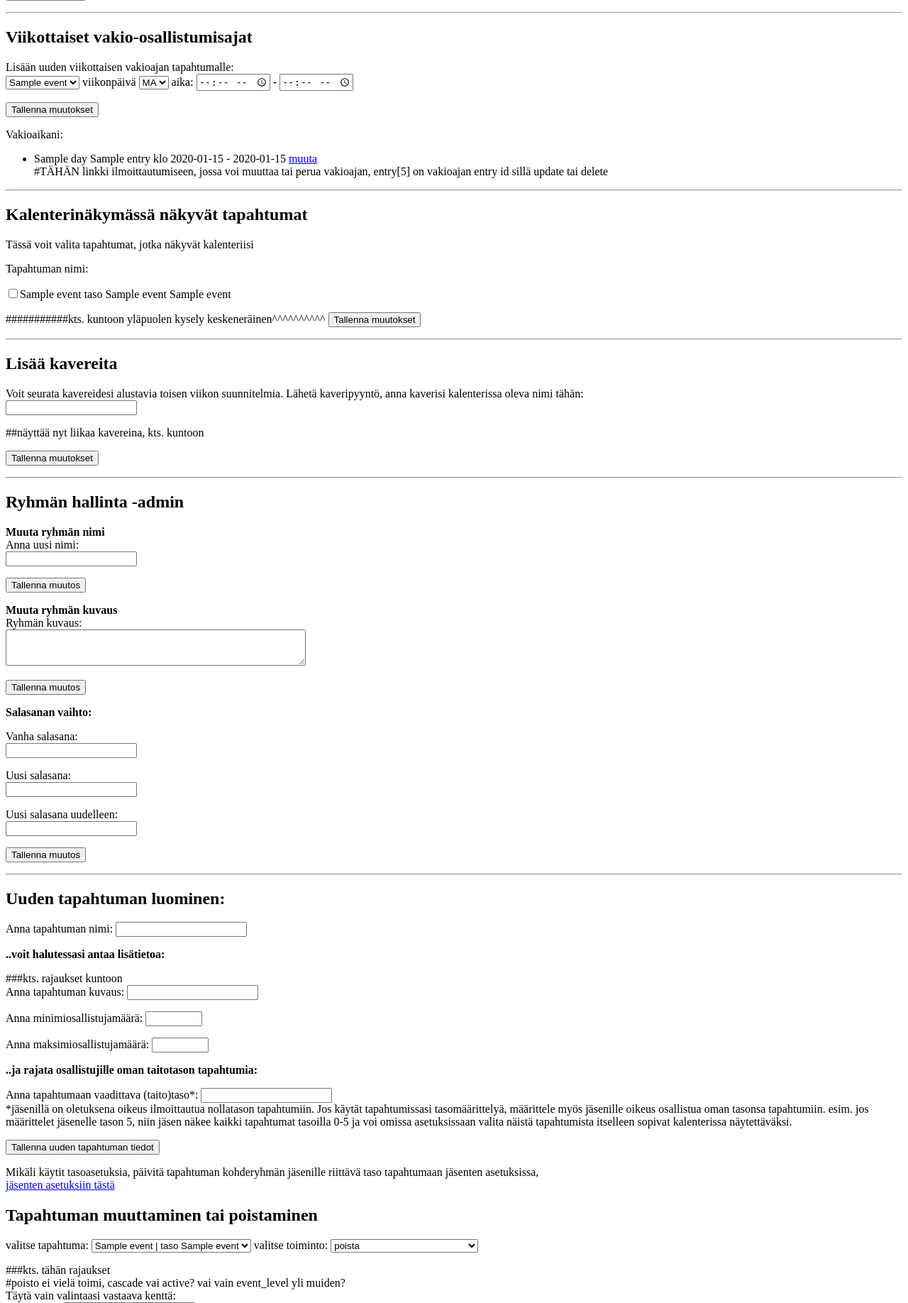
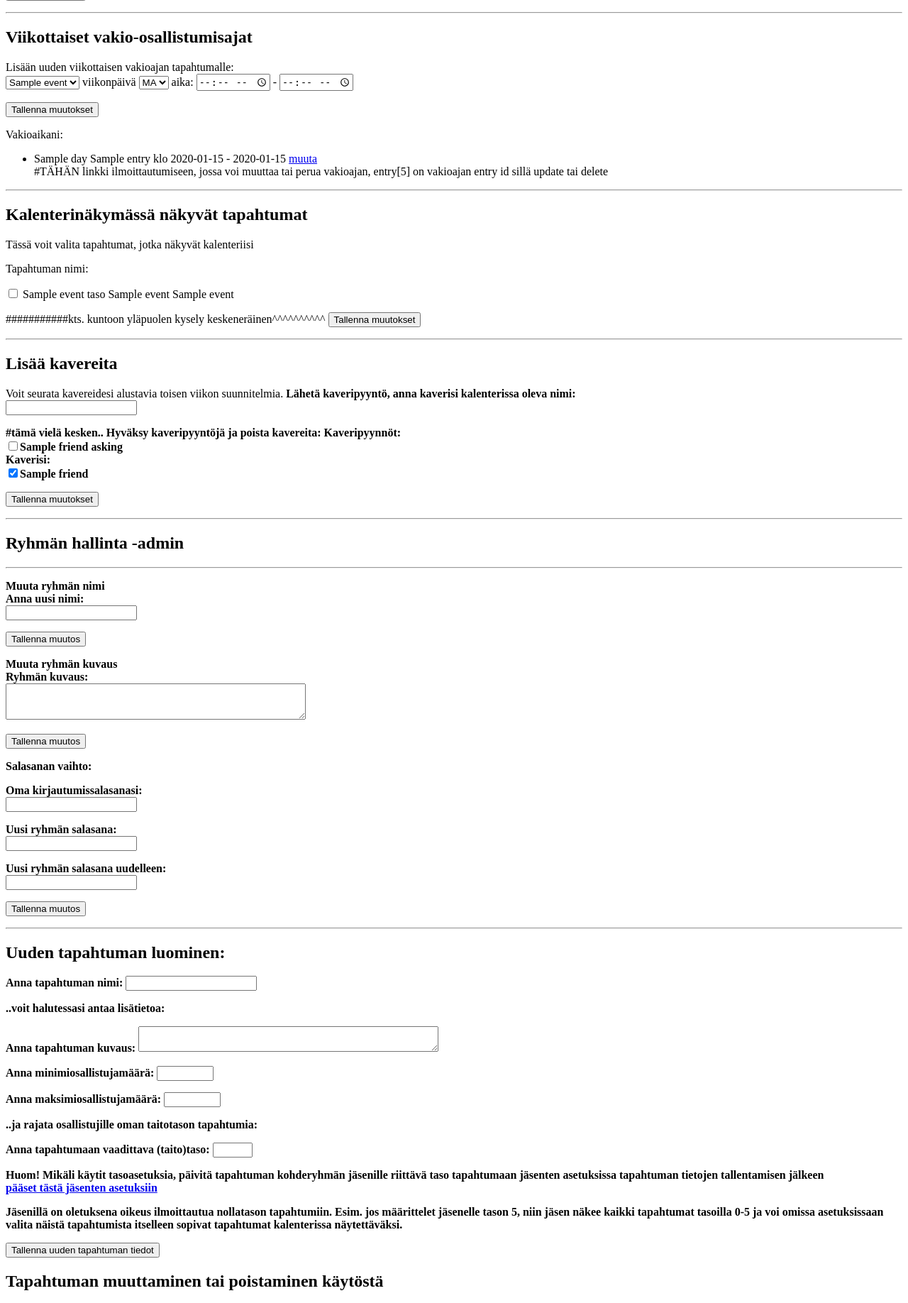
Before and after one commit to minnaRon/scheduler, a Flask app: template templates/settings.html in a window 1280 px wide. Shown: the part 760-2596 px from the top of the page at 71% size. Run offline with Flask 2, Linux system fonts and the light colour scheme; the visitor is signed in with stand-in values (Sample User, id 1); the template is opened without the code that fills it: most values are stand-ins (such as "Sample title", 1, 10 or a date in 2020).

Commit message:
Fix setting features

```diff
--- a/templates/settings.html
+++ b/templates/settings.html
@@ -9,12 +9,12 @@
 <p>
 Tunnuksesi on: {{ user_info[0] }}<br>
 Kalenterissa näkyvä nimesi on: {{ user_info[1] }}<br>
-Yhteystietosi adminille: {{user_info[2] }}<br>
+Yhteystietosi adminille: {{ user_info[2] }}<br>
 <p>
-<b>Vaihda kalenterissa näkyvä nimi*</b> <br>
+<b>Vaihda kalenterissa näkyvä nimesi*</b> <br>
 Anna uusi nimi:<br>
 <input type="text" name="name" minlength="2" maxlength="30">
-<br>*Oletuksena muille jäsenille näkyy rekisteröinnissä antamasi tunnus nimenäsi.<br>
+<br>*Huom! tunnus ei muutu, vain kalenterissa näkyvä nimi muuttuu. Oletuksena muille jäsenille näkyy rekisteröinnissä antamasi tunnus nimenäsi.<br>
 Voit halutessasi vaihtaa kalenterissa näkyvää nimeäsi, kirjautumistunnuksesi säilyy silti ennallaan.<br>
 Nimi päivittyy heti uusiin viesteihin ja ilmoittautumisiin, ja ylhäälle näkymään seuraavassa sisäänkirjautumisessa.
 <p>
@@ -97,9 +97,9 @@ Tapahtuman nimi:
     {% for event in events_with_own_level %}
     <!-- vvvvv saako tähän on pienempi kuin neljä vvvvv miten escape-->
     {% if event[6] == 2 %}
-    <input type="checkbox" name="event_pick" value="{{event[0]}}" checked >{{event[1]}} taso {{event[5]}} {{event[2]}}<br>
+    <input type="checkbox" name="event_pick" value="{{event[0]}}" checked > <label for="event_pick"> {{event[1]}} taso {{event[5]}} {{event[2]}} </label><br>
     {% else %}
-    <input type="checkbox" name="event_pick" value="{{event[0]}}" >{{event[1]}} taso {{event[5]}} {{event[2]}}<br>
+    <input type="checkbox" name="event_pick" value="{{event[0]}}" > <label for="event_pick"> {{event[1]}} taso {{event[5]}} {{event[2]}} </label><br>
     {% endif %}
     {% endfor %}
 </select>
@@ -113,23 +113,24 @@ Tapahtuman nimi:
 <form action="/settings/friends" method="POST">
 <h2>Lisää kavereita</h2>
 Voit seurata kavereidesi alustavia toisen viikon suunnitelmia.
-Lähetä kaveripyyntö, anna kaverisi kalenterissa oleva nimi tähän: <br>
+<b>Lähetä kaveripyyntö, anna kaverisi kalenterissa oleva nimi: <b><br>
 <input type="text" name="friend">
 <p>
-    {% if managing_friends %}
-    <!--sql = """SELECT u.id, u.name, f.active, f.user_id1-->
-    {% for friend in managing_friends %}
-    {% if friend[2]==0 %}
-    <input type="checkbox" name="friends" value="{{friend[0]}}" >{{friend[1]}} <br>
-    {% endif %}
-    {% endfor %}
-##näyttää nyt liikaa kavereina, kts. kuntoon
-    {% for friend in managing_friends %}
-    {% if friend[2]==1 %}
+#tämä vielä kesken..
+<b>Hyväksy kaveripyyntöjä ja poista kavereita: </b>
+    {% if friend_requests %}
+  Kaveripyynnöt:<br>
+  {% for friend_asking in friend_requests %}
+      <input type="checkbox" name="friends" value="{{friend_asking[0]}}" >{{friend_asking[1]}} <br>
+  {% endfor %}
+{% endif %}
+
+{% if friends %}
+  Kaverisi:<br>
+  {% for friend in friends %}
     <input type="checkbox" name="friends" value="{{friend[0]}}" checked >{{friend[1]}} <br>
-    {% endif %}
-    {% endfor %}
-    {% endif %}
+{% endfor %}
+{% endif %}
 <p>
 <input type="submit" value="Tallenna muutokset">
 <p>
@@ -155,6 +156,8 @@ Hae ajalta: <input type="date" name="date_start"> - <input type="date" name="dat
 
     <h2>Ryhmän hallinta -admin</h2>
 <p>
+    <hr>
+    <p>
     <b>Muuta ryhmän nimi</b> <br>
     Anna uusi nimi:<br>
     <input type="text" name="name_group" minlength="2" maxlength="30">
@@ -182,11 +185,11 @@ Hae ajalta: <input type="date" name="date_start"> - <input type="date" name="dat
 
     <b>Salasanan vaihto:</b>
     <p>
-    Vanha salasana:<br><input type="password" name="old_password">
+    Oma kirjautumissalasanasi:<br><input type="password" name="old_password">
     <p>
-    Uusi salasana:<br><input type="password" name="new_password1">
+    Uusi ryhmän salasana:<br><input type="password" name="new_password1">
     <p>
-    Uusi salasana uudelleen: <br><input type="password" name="new_password2">
+    Uusi ryhmän salasana uudelleen: <br><input type="password" name="new_password2">
     <input type="hidden" name="csrf_token" value="{{session.csrf_token}}">
     <p>
     <input type="submit" value="Tallenna muutos">
@@ -196,12 +199,12 @@ Hae ajalta: <input type="date" name="date_start"> - <input type="date" name="dat
 <!--------------------------------------------------------------------------->
 <form action="/settings/add_new_event" method="POST">
 <h2>Uuden tapahtuman luominen:</h2>
-Anna tapahtuman nimi: <input type="text" name="new_event_name" maxlength="30">
+<b>Anna tapahtuman nimi: <input type="text" name="new_event_name" minlength="1" maxlength="30"></b>
 <p>
 <b>..voit halutessasi antaa lisätietoa:</b>
 <p>
-###kts. rajaukset kuntoon<br>
-Anna tapahtuman kuvaus: <input type="textarea" name="new_event_description" maxlength="150">
+Anna tapahtuman kuvaus: <textarea name="new_event_description" rows="2" cols="50" maxlength="150">
+</textarea>
 <p>
 Anna minimiosallistujamäärä: <input type="number" name="new_event_min_participants" min="0" max="99999">
 <p>
@@ -209,46 +212,49 @@ Anna maksimiosallistujamäärä: <input type="number" name="new_event_max_partic
 <p>
 <b>..ja rajata osallistujille oman taitotason tapahtumia:</b>
 <p>
-Anna tapahtumaan vaadittava (taito)taso*: <input type="number" name="new_event_level"><br>
-*jäsenillä on oletuksena oikeus ilmoittautua nollatason tapahtumiin.
-Jos käytät tapahtumissasi tasomäärittelyä, määrittele myös jäsenille oikeus
-osallistua oman tasonsa tapahtumiin.
-esim. jos määrittelet jäsenelle tason 5, niin jäsen näkee kaikki tapahtumat tasoilla 0-5
-ja voi omissa asetuksissaan valita näistä tapahtumista itselleen sopivat kalenterissa näytettäväksi.
+Anna tapahtumaan vaadittava (taito)taso: <input type="number" name="new_event_level" min="0" max="99"><br>
+<p>
+    Huom! Mikäli käytit tasoasetuksia, päivitä tapahtuman kohderyhmän jäsenille riittävä taso tapahtumaan
+    jäsenten asetuksissa tapahtuman tietojen tallentamisen jälkeen <br>
+    <a href="/settings/admin/userlist">pääset tästä jäsenten asetuksiin</a>
+    <p>Jäsenillä on oletuksena oikeus ilmoittautua nollatason tapahtumiin.
+    Esim. jos määrittelet jäsenelle tason 5, niin jäsen näkee kaikki tapahtumat tasoilla 0-5
+    ja voi omissa asetuksissaan valita näistä tapahtumista itselleen sopivat tapahtumat kalenterissa näytettäväksi.
 <p>
     <input type="submit" value="Tallenna uuden tapahtuman tiedot">
     <p>
     </form>
-<p>
-Mikäli käytit tasoasetuksia, päivitä tapahtuman kohderyhmän jäsenille riittävä taso tapahtumaan jäsenten asetuksissa, <br>
-<a href="/settings/admin/user_changes">jäsenten asetuksiin tästä</a>
-<p>
+
 <!------------------------------------------------------------------------------------------------>
 <form action="/settings/change_event_info" method="POST">
-<h2>Tapahtuman muuttaminen tai poistaminen</h2>
+<h2>Tapahtuman muuttaminen tai poistaminen käytöstä</h2>
 <p>
-<p>valitse tapahtuma:
+<p><b>valitse tapahtuma:</b>
 <select name="event_pick">
     {% for event in all_events %}
 <option value="{{event[0]}}"> {{event[1]}} | taso {{event[5]}}
     {% endfor %}
 </select>
-  valitse toiminto:
+  <b>valitse toiminto:</b>
 <select name="event_action">
-<option value="1"> poista
 <option value="2"> muuta nimi
 <option value="3"> muuta kuvaus
 <option value="4"> muuta minimiosallistujamäärä
 <option value="5"> muuta maksimiosallistujamäärä
 <option value="6"> muuta tasomääritys
+<option value="1"> poista käytöstä*
 </select>
 <p>
-    ###kts. tähän rajaukset<br>
-    #poisto ei vielä toimi, cascade vai active? vai vain event_level yli muiden?
-<br>Täytä vain valintaasi vastaava kenttä:<br>
-muuta nimi: <input type="text" name="event_name"><br>
-muuta kuvaus: <input type="textarea" name="event_description"><br>
-muuta taso, minimi- tai maksimiosallistujamäärä: <input type="number" name="number_value">
+    *käytöstä poistetut tapahtumat (taso 100) voidaan ottaa uudelleen käyttöön muuttamalla tasomääritys normaaliksi, myös muita tapahtuman tietoja voi muutella.
+<br><b>Täytä vain valintaasi vastaava kenttä:</b><br>
+muuta nimi: <input type="text" name="event_name" minlength="1" maxlength="35">
+<p>
+muuta kuvaus: <textarea name="event_description" rows="2" cols="50" maxlength="150">
+</textarea>
+<p>
+minimi- tai maksimiosallistujamäärä: <input type="number" name="number_value1" min="0" max="99999">
+<p>
+muuta taso: <input type="number" name="number_value2" min="0" max="99">
 <p>
 <input type="submit" value="Tallenna muutokset">
 <p>
```
Also changed, not shown: events.py (+15 -0 lines), group.py (+11 -2 lines), routes.py (+26 -15 lines), templates/userlist.html (+15 -18 lines), users.py (+34 -11 lines).
